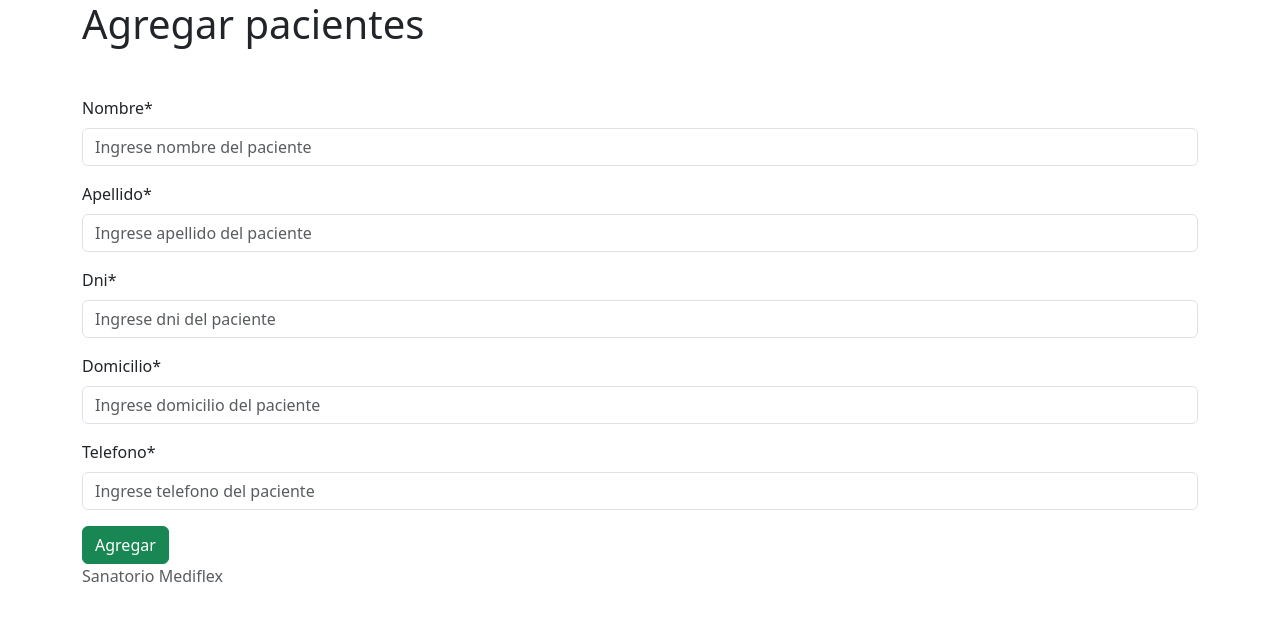
After one commit to DarkGazw/Proyecto-Final, a Django app: page /gestion_internaciones/agregarpaciente/ in a window 1280 px wide. The commit adds this page. Shown: the top 621 px of the page. Run offline with Django 4.2, Linux system fonts and the light colour scheme; some libraries are stand-ins or nearby versions.

Commit message:
agregarpaciente

```diff
--- /dev/null
+++ b/gestion_internaciones/forms.py
@@ -0,0 +1,52 @@
+from django import forms
+
+class FormPaciente(forms.Form):
+    nombre = forms.CharField(
+        max_length=30,
+        widget=forms.TextInput(
+            attrs={
+                'class': 'form-control',
+                'placeholder': 'Ingrese nombre del paciente'
+            }
+        )
+    )
+
+    apellido = forms.CharField(
+        max_length=15,
+        widget=forms.TextInput(
+            attrs={
+                'class': 'form-control',
+                'placeholder': 'Ingrese apellido del paciente'
+            }
+        )
+    )
+
+    dni = forms.CharField(
+        max_length=10,
+        widget=forms.TextInput(
+            attrs={
+                'class': 'form-control',
+                'placeholder': 'Ingrese dni del paciente'
+            }
+        )
+    )
+
+    domicilio = forms.CharField(
+        max_length=50,
+        widget=forms.TextInput(
+            attrs={
+                'class': 'form-control',
+                'placeholder': 'Ingrese domicilio del paciente'
+            }
+        )
+    )
+
+    telefono = forms.CharField(
+        max_length=12,
+        widget=forms.TextInput(
+            attrs={
+                'class': 'form-control',
+                'placeholder': 'Ingrese telefono del paciente'
+            }
+        )
+    )
--- /dev/null
+++ b/gestion_internaciones/templates/agregarpaciente.html
@@ -0,0 +1,22 @@
+{% extends "base.html" %}
+
+{% block content %}
+<h1>Agregar pacientes</h1>
+    <div class="row justify-content-center mt-5">
+        {% load crispy_forms_tags %}
+        <form method="POST">
+            {% csrf_token %}
+
+            <div>
+                {{ formulario | crispy }}
+
+            </div>
+
+
+
+            <button type="submit" class="btn btn-success">Agregar</button>
+
+        </form>
+    </div>
+
+{% endblock %}
--- a/gestion_internaciones/templates/base.html
+++ b/gestion_internaciones/templates/base.html
@@ -7,7 +7,7 @@
     </head>
     <body>
 
-        <main>
+        <main class="container">
             {% block content %} {% endblock %}
         </main>
         {% include "partials/footer.html" %}
--- a/gestion_internaciones/urls.py
+++ b/gestion_internaciones/urls.py
@@ -3,5 +3,6 @@ from django.urls import path
 from gestion_internaciones import views
 
 urlpatterns = [
-    path('pacientes/', views.listapacientes, name='listapacientes')
+    path('pacientes/', views.listapacientes, name='listapacientes'),
+    path('agregarpaciente/', views.agregarpaciente, name='agregarpaciente'),
 ]
--- a/gestion_internaciones/views.py
+++ b/gestion_internaciones/views.py
@@ -1,5 +1,6 @@
 from django.shortcuts import render
 from gestion_internaciones.models import Pacientes
+from gestion_internaciones.forms import FormPaciente
 # Create your views here.
 def listapacientes (request):
     pacientes = Pacientes.objects.all()
@@ -9,3 +10,28 @@ def listapacientes (request):
     }
 
     return render(request, 'pacientes.html', context)
+
+def agregarpaciente(request):
+
+    formulario = FormPaciente()
+    if request.method == 'POST':
+
+        formulario = FormPaciente(request.POST)
+
+        if formulario.is_valid():
+            paciente = Pacientes(
+                nombre_pac = formulario.cleaned_data['nombre'],
+                apellido_pac = formulario.cleaned_data['apellido'],
+                dni_pac = formulario.cleaned_data['dni'],
+                domicilio_pac = formulario.cleaned_data['domicilio'],
+                telefono_pac = formulario.cleaned_data['telefono'],
+
+            )
+            paciente.save()
+
+            formulario = FormPaciente()
+
+    context = {
+        'formulario': formulario,
+    }
+    return render(request, 'agregarpaciente.html', context)
--- a/sanatorio/settings.py
+++ b/sanatorio/settings.py
@@ -31,6 +31,8 @@ ALLOWED_HOSTS = ['127.0.0.1', 'localhost']
 # Application definition
 
 INSTALLED_APPS = [
+    'crispy_forms',
+    'crispy_bootstrap5',
     'django.contrib.admin',
     'django.contrib.auth',
     'django.contrib.contenttypes',
@@ -39,6 +41,9 @@ INSTALLED_APPS = [
     'django.contrib.staticfiles',
     'gestion_internaciones',
 ]
+
+CRISPY_ALLOWED_TEMPLATES_PACKS = 'bootstrap5'
+CRISPY_TEMPLATE_PACK = 'bootstrap5'
 
 MIDDLEWARE = [
     'django.middleware.security.SecurityMiddleware',
```
Also changed, not shown: db.sqlite3.
